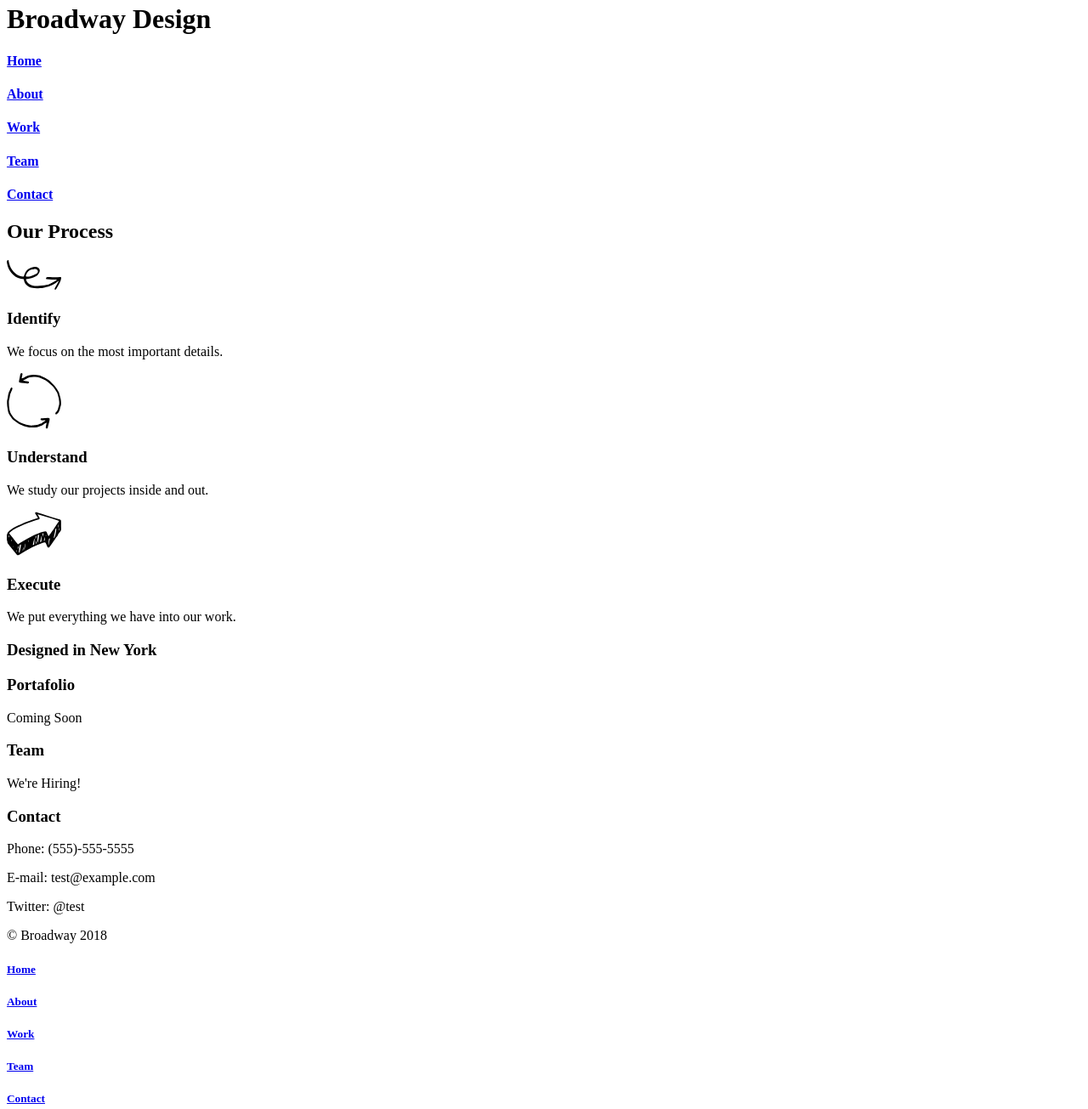
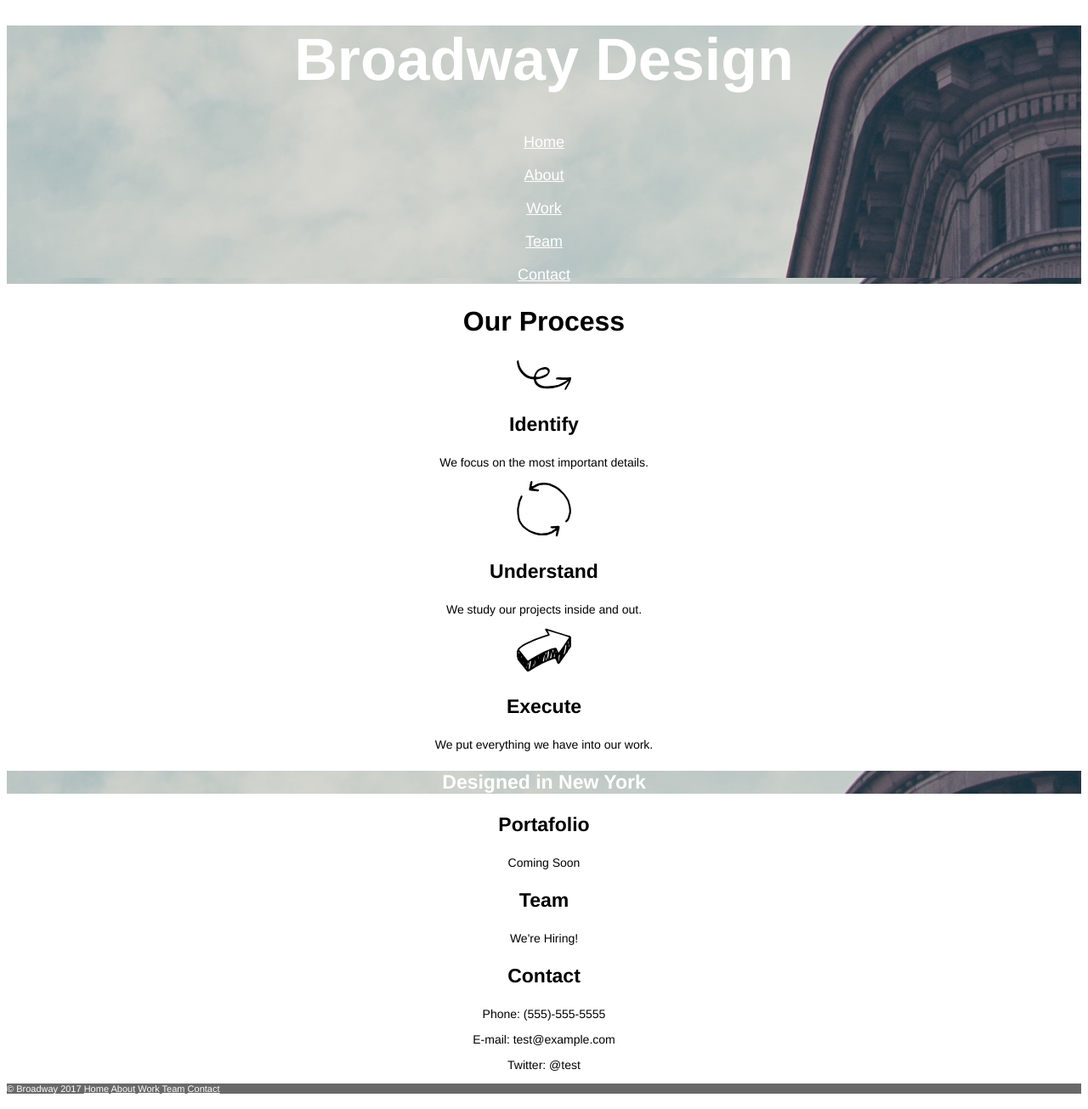
Before and after one commit to cdrumspno/broadwayDesign, a plain HTML site: page index.html in a window 1280 px wide. Shown: the part 17-1322 px from the top of the page at 85% size. Drawn offline with Linux system fonts and the light colour scheme.

Commit message:
Finished project kinda satisfied

```diff
--- a/index.html
+++ b/index.html
@@ -3,20 +3,20 @@
   <head>
     <meta charset="utf-8">
     <title>Broadway Design</title>
+    <link rel="stylesheet" href="./resources/css/style.css">
   </head>
   <body>
 
-    <h1>Broadway Design</h1>
-
     <div id="nav">
-      <h4><a href="#">Home</a></h4>
-      <h4><a href="#">About</a></h4>
-      <h4><a href="#">Work</a></h4>
-      <h4><a href="#">Team</a></h4>
-      <h4><a href="#">Contact</a></h4>
+      <h1>Broadway Design</h1>
+      <p><a href="#">Home</a></p>
+      <p><a href="#process">About</a></p>
+      <p><a href="#footer">Work</a></p>
+      <p><a href="#footer">Team</a></p>
+      <p><a href="#footer">Contact</a></p>
     </div>
 
-    <h2>Our Process</h2>
+    <h2 id="process">Our Process</h2>
 
     <div id="identify">
       <img src="./resources/images/identify.svg" alt="">
@@ -36,7 +36,7 @@
       <p>We put everything we have into our work.</p>
     </div>
 
-    <h3>Designed in New York</h3>
+    <h3 class="bi">Designed in New York</h3>
 
     <div id="footer">
       <h3>Portafolio</h3>
@@ -48,7 +48,13 @@
       <p>E-mail: test@example.com</p>
       <p>Twitter: @test</p>
     </div>
-    <p>&copy; Broadway 2018 <a href="#"><h5>Home</h5></a> <a href="#"><h5>About</h5></a> <a href="#"><h5>Work</h5></a> <a href="#"><h5>Team</h5></a> <a href="#"><h5>Contact</h5></a>
+    <p class="footnote">
+      &copy; Broadway 2017
+      <a href="#">Home</a>
+      <a href="#">About</a>
+      <a href="#">Work</a>
+      <a href="#">Team</a>
+      <a href="#">Contact</a>
     </p>
   </body>
 </html>
--- a/resources/css/style.css
+++ b/resources/css/style.css
@@ -0,0 +1,44 @@
+body{
+  text-align: center;
+  font-family: Helvetica;
+}
+#nav{
+  background-image: url("../images/the-flatiron-building.png");
+}
+#nav h1{
+  font-size: 70px;
+  font-weight: bold;
+  color: white;
+}
+#nav p, #nav p a{
+  font-size: 18px;
+  color: white;
+}
+h3, h2{
+  font-weight: bold;
+}
+h2{
+  font-size: 32px;
+}
+h3{
+  font-size: 23px;
+}
+p{
+  font-size: 14px;
+}
+.bi{
+  background-image: url("../images/the-flatiron-building.png");
+  font-weight: bold;
+  color: white;
+  font-size: 23px;
+}
+.footnote{
+  font-size: 11px;
+  color: white;
+  background-color: dimgray;
+  text-align: left;
+}
+.footnote a{
+  color: white;
+  font-size: normal;
+}
```
Also changed, not shown: resources/images/the-flatiron-building.png (added).
